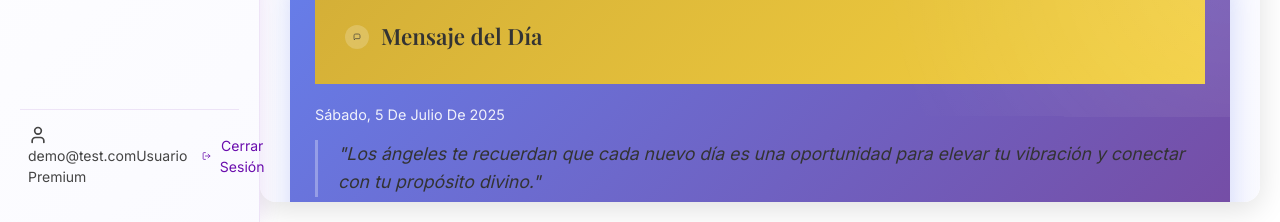
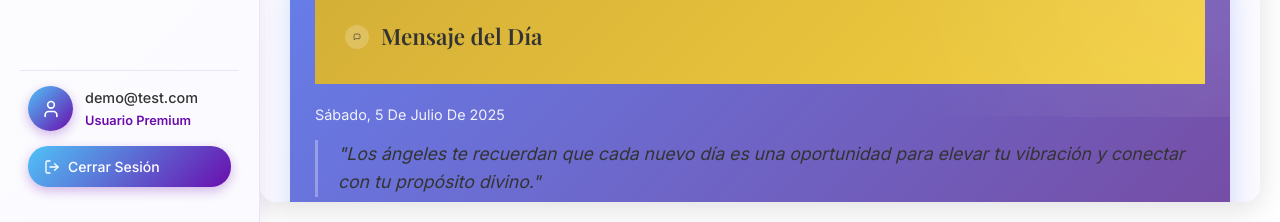
Before and after one commit to Xtina1110/Plataforma_angelica, a React (Vite) app: page /dashboard in a window 1280 px wide. Shown: the part 578-800 px from the top of the page. Built offline with nearby package versions, Linux system fonts and the light colour scheme.

Commit message:
Update Dashboard.css

```diff
--- a/src/components/Dashboard.css
+++ b/src/components/Dashboard.css
@@ -149,38 +149,263 @@ body {
   font-size: 14px;
   color: #444;
   display: flex;
-  align-items: center;
-  gap: 10px;
+  flex-direction: column;
+  gap: 15px;
   padding: 15px 8px;
   border-top: 1px solid rgba(106, 13, 173, 0.1);
   margin-top: 20px;
 }
 
-.sidebar.collapsed .sidebar-footer {
-  flex-direction: column;
-  gap: 5px;
+.user-info {
+  display: flex;
+  align-items: center;
+  gap: 12px;
 }
 
-.sidebar.collapsed .sidebar-footer span {
-  display: none;
+.user-avatar {
+  width: 45px;
+  height: 45px;
+  background: linear-gradient(135deg, #4fc3f7 0%, #6a0dad 100%);
+  border-radius: 50%;
+  display: flex;
+  align-items: center;
+  justify-content: center;
+  color: white;
+  cursor: pointer;
+  transition: all 0.3s ease;
+  box-shadow: 0 4px 12px rgba(106, 13, 173, 0.3);
 }
 
-.sidebar-footer button {
-  background: none;
+.user-avatar:hover {
+  transform: scale(1.05);
+  box-shadow: 0 6px 16px rgba(106, 13, 173, 0.4);
+}
+
+.user-details {
+  display: flex;
+  flex-direction: column;
+  gap: 2px;
+}
+
+.user-email {
+  font-size: 0.9rem;
+  color: #333;
+  font-weight: 500;
+}
+
+.user-role {
+  font-size: 0.8rem;
+  color: #6a0dad;
+  font-weight: 600;
+}
+
+.logout-button {
+  background: linear-gradient(135deg, #4fc3f7 0%, #6a0dad 100%);
+  color: white;
   border: none;
-  color: #6a0dad;
+  padding: 10px 16px;
+  border-radius: 20px;
   cursor: pointer;
   display: flex;
   align-items: center;
-  gap: 5px;
-  padding: 5px;
-  border-radius: 8px;
+  gap: 8px;
+  font-weight: 500;
+  transition: all 0.3s ease;
+  box-shadow: 0 4px 12px rgba(106, 13, 173, 0.3);
+}
+
+.logout-button:hover {
+  background: linear-gradient(135deg, #29b6f6 0%, #8a2be2 100%);
+  transform: translateY(-2px);
+  box-shadow: 0 6px 16px rgba(106, 13, 173, 0.4);
+}
+
+.sidebar.collapsed .sidebar-footer {
+  align-items: center;
+}
+
+.sidebar.collapsed .user-info {
+  justify-content: center;
+}
+
+/* ========================================
+   MODAL DE SETTINGS
+   ======================================== */
+.settings-modal-overlay {
+  position: fixed;
+  top: 0;
+  left: 0;
+  right: 0;
+  bottom: 0;
+  background: rgba(0, 0, 0, 0.5);
+  backdrop-filter: blur(5px);
+  display: flex;
+  align-items: center;
+  justify-content: center;
+  z-index: 1000;
+  animation: fadeIn 0.3s ease;
+}
+
+@keyframes fadeIn {
+  from { opacity: 0; }
+  to { opacity: 1; }
+}
+
+.settings-modal {
+  background: white;
+  border-radius: 20px;
+  width: 90%;
+  max-width: 600px;
+  max-height: 80vh;
+  overflow: hidden;
+  box-shadow: 0 20px 60px rgba(0, 0, 0, 0.3);
+  animation: slideIn 0.3s ease;
+}
+
+@keyframes slideIn {
+  from {
+    opacity: 0;
+    transform: translateY(-20px) scale(0.95);
+  }
+  to {
+    opacity: 1;
+    transform: translateY(0) scale(1);
+  }
+}
+
+.settings-header {
+  background: linear-gradient(135deg, #6a0dad 0%, #8a2be2 100%);
+  color: white;
+  padding: 20px 25px;
+  display: flex;
+  justify-content: space-between;
+  align-items: center;
+}
+
+.settings-header h2 {
+  margin: 0;
+  font-family: 'Playfair Display', serif;
+  font-size: 1.5rem;
+}
+
+.close-settings {
+  background: rgba(255, 255, 255, 0.2);
+  border: none;
+  color: white;
+  border-radius: 50%;
+  width: 40px;
+  height: 40px;
+  display: flex;
+  align-items: center;
+  justify-content: center;
+  cursor: pointer;
   transition: all 0.3s ease;
 }
 
-.sidebar-footer button:hover {
-  background: rgba(106, 13, 173, 0.1);
-  color: #8a2be2;
+.close-settings:hover {
+  background: rgba(255, 255, 255, 0.3);
+  transform: scale(1.1);
+}
+
+.settings-content {
+  padding: 25px;
+  max-height: 60vh;
+  overflow-y: auto;
+}
+
+.settings-section {
+  margin-bottom: 30px;
+}
+
+.settings-section h3 {
+  color: #6a0dad;
+  font-family: 'Playfair Display', serif;
+  font-size: 1.2rem;
+  margin-bottom: 20px;
+  padding-bottom: 10px;
+  border-bottom: 2px solid rgba(106, 13, 173, 0.1);
+}
+
+.settings-grid {
+  display: grid;
+  grid-template-columns: repeat(auto-fit, minmax(250px, 1fr));
+  gap: 20px;
+}
+
+.setting-field {
+  display: flex;
+  flex-direction: column;
+  gap: 8px;
+}
+
+.setting-field label {
+  font-weight: 500;
+  color: #333;
+  font-size: 0.9rem;
+}
+
+.setting-field input,
+.setting-field select {
+  padding: 12px 15px;
+  border: 2px solid rgba(106, 13, 173, 0.1);
+  border-radius: 10px;
+  font-size: 0.9rem;
+  transition: all 0.3s ease;
+  background: white;
+}
+
+.setting-field input:focus,
+.setting-field select:focus {
+  outline: none;
+  border-color: #6a0dad;
+  box-shadow: 0 0 0 3px rgba(106, 13, 173, 0.1);
+}
+
+.setting-toggle {
+  display: flex;
+  align-items: center;
+  padding: 15px 0;
+}
+
+.setting-toggle label {
+  display: flex;
+  align-items: center;
+  gap: 12px;
+  cursor: pointer;
+  font-weight: 500;
+  color: #333;
+}
+
+.setting-toggle input[type="checkbox"] {
+  width: 20px;
+  height: 20px;
+  accent-color: #6a0dad;
+  cursor: pointer;
+}
+
+.settings-footer {
+  padding: 20px 25px;
+  border-top: 1px solid rgba(106, 13, 173, 0.1);
+  display: flex;
+  justify-content: flex-end;
+}
+
+.btn-guardar {
+  background: linear-gradient(135deg, #6a0dad 0%, #8a2be2 100%);
+  color: white;
+  border: none;
+  padding: 12px 30px;
+  border-radius: 25px;
+  font-weight: 500;
+  cursor: pointer;
+  transition: all 0.3s ease;
+  box-shadow: 0 4px 12px rgba(106, 13, 173, 0.3);
+}
+
+.btn-guardar:hover {
+  background: linear-gradient(135deg, #8a2be2 0%, #9370db 100%);
+  transform: translateY(-2px);
+  box-shadow: 0 6px 16px rgba(106, 13, 173, 0.4);
 }
 
 /* ========================================
```
